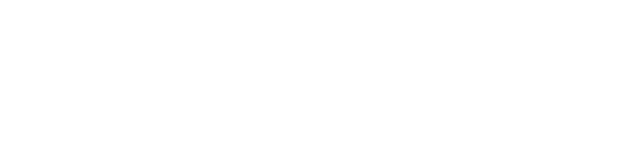
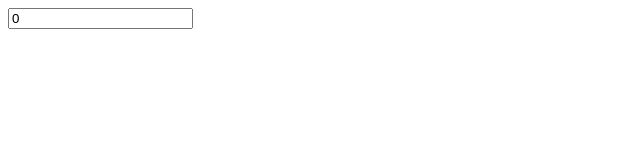
Before and after one commit to Maheshwarigadakh/18Assignment-calculator, a plain HTML site: page index.html in a window 1280 px wide. Shown: the whole page, without its empty margins (0-640 px from the left). Drawn offline with Linux system fonts and the light colour scheme.

Commit message:
Screen of calcy

```diff
--- a/index.html
+++ b/index.html
@@ -1,9 +1,12 @@
 <!DOCTYPE html>
 <html lang="en">
 <head>
-    <title>Document</title>
+    <title>Simple Calculator</title>
 </head>
 <body>
+    <div class="calculator">
 
+        <input type="number" value="0" >
+    </div>
 </body>
 </html>
```
